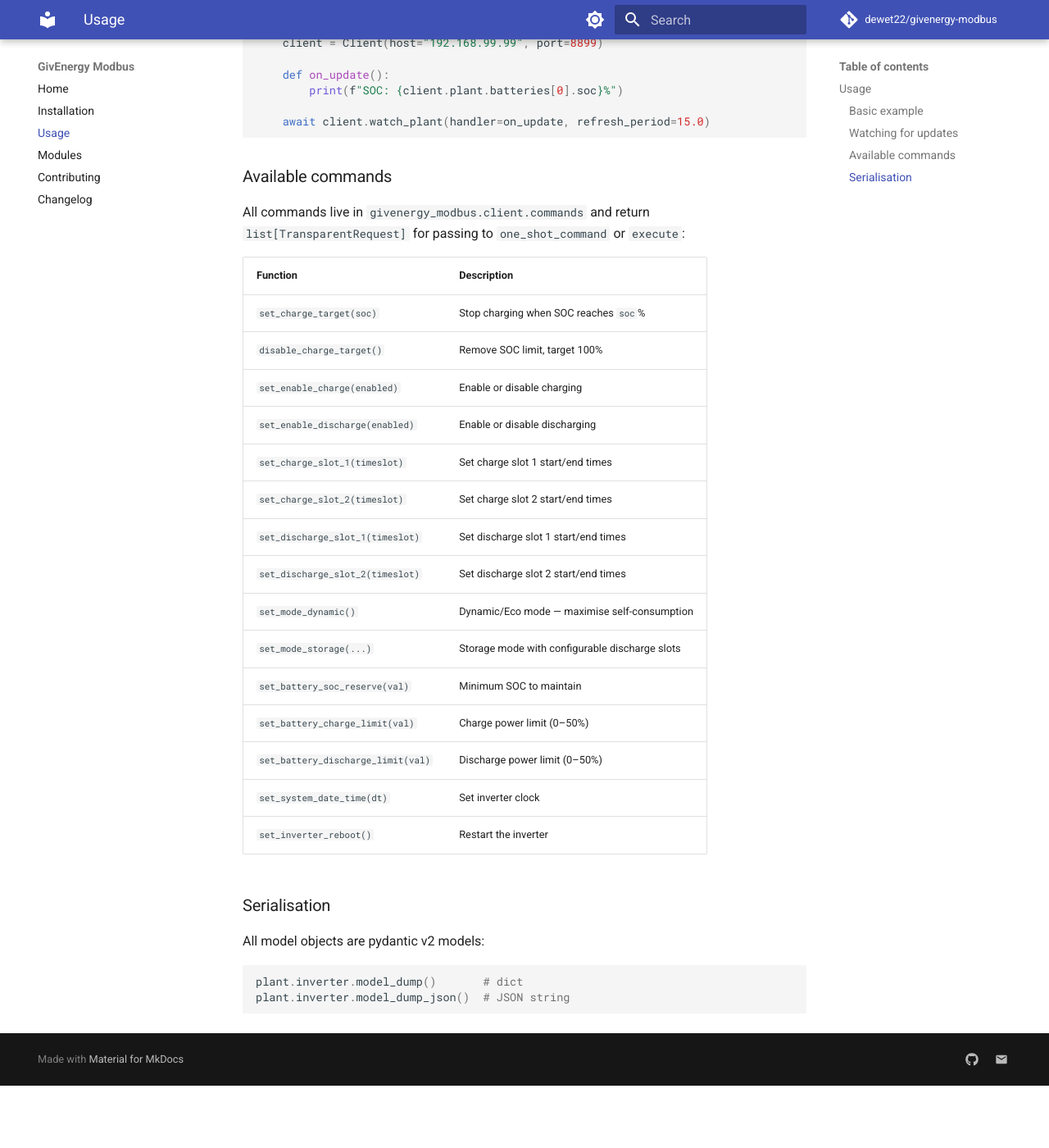
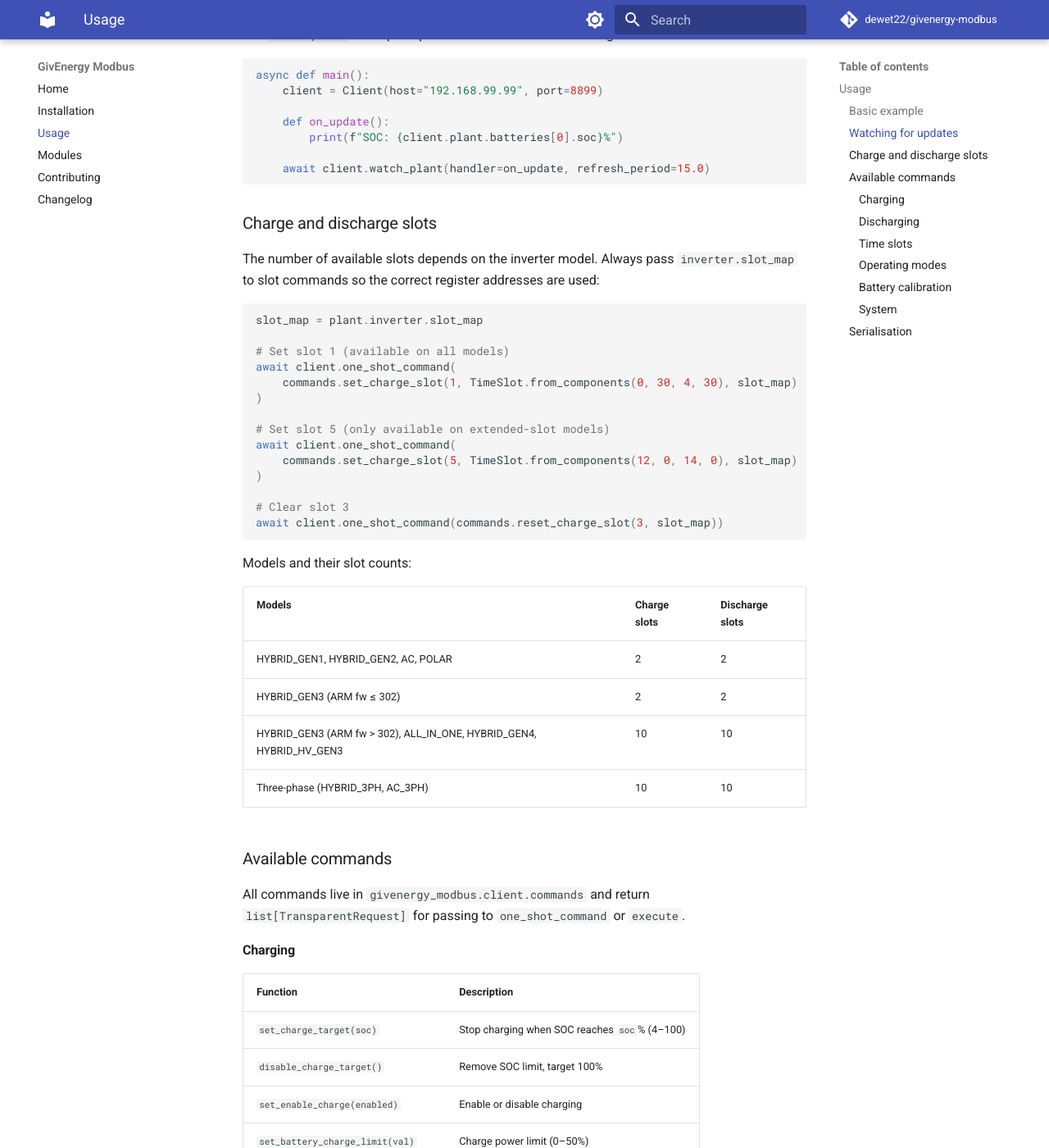
Before and after one commit to dewet22/givenergy-modbus, an MkDocs documentation site: the page built from docs/usage.md, in a window 1280 px wide and 1400 px high, scrolled down 1102 px. Shown: the whole window at 82% size. Built offline with MkDocs 1.6.1 and Material for MkDocs 9.7.7, drawn with Linux system fonts in a browser that asks for light colours; comment, search, counter and statistics services are not loaded; before the commit the page ends 2426 px from its top, so only the background shows below that; some of the changed text lies outside the part shown.

Commit message:
docs: update usage guide, README, CONTRIBUTING, and add CLAUDE.md
- docs/usage.md: rewrite commands table into sections, add slot map
  model/count reference, update examples to refresh before commanding
- README.md: update example to use set_charge_slot(idx, ...) and
  refresh before writing (slot_map requires a populated plant)
- CONTRIBUTING.md: replace Poetry instructions with uv equivalents;
  update Deploying section to reflect automated release workflow
- CLAUDE.md: new file — project conventions for Claude Code, including
  rule to keep docs/usage.md in sync with commands.py changes

Co-Authored-By: Claude Sonnet 4.6 <noreply@anthropic.com>

````diff
--- a/docs/usage.md
+++ b/docs/usage.md
@@ -17,19 +17,22 @@ async def main():
     client = Client(host="192.168.99.99", port=8899)
     await client.connect()
 
-    # Write configuration to the device
-    await client.one_shot_command(commands.set_charge_target(80))
-    await client.one_shot_command(commands.set_charge_slot_1(TimeSlot.from_components(0, 30, 4, 30)))
-    await client.one_shot_command(commands.set_mode_dynamic())
-
-    # Read current state
+    # Read current state first (needed for slot_map)
     await client.refresh_plant(full_refresh=True)
     plant = client.plant
 
+    # Write configuration to the device
+    await client.one_shot_command(commands.set_charge_target(80))
+    await client.one_shot_command(
+        commands.set_charge_slot(1, TimeSlot.from_components(0, 30, 4, 30), plant.inverter.slot_map)
+    )
+    await client.one_shot_command(commands.set_mode_dynamic())
+
     print(plant.inverter_serial_number)
-    print(plant.inverter.model)           # e.g. Model.HYBRID
+    print(plant.inverter.model)                 # e.g. Model.HYBRID
     print(plant.inverter.enable_charge_target)
-    print(plant.inverter.charge_slot_1)   # TimeSlot instance
+    print(plant.inverter.charge_slot_1)         # TimeSlot instance
+    print(plant.inverter.slot_map)              # SlotMap for this model
 
     if plant.batteries:
         print(plant.batteries[0].serial_number)
@@ -54,28 +57,102 @@ async def main():
     await client.watch_plant(handler=on_update, refresh_period=15.0)
 ```
 
+## Charge and discharge slots
+
+The number of available slots depends on the inverter model. Always pass
+`inverter.slot_map` to slot commands so the correct register addresses are used:
+
+```python
+slot_map = plant.inverter.slot_map
+
+# Set slot 1 (available on all models)
+await client.one_shot_command(
+    commands.set_charge_slot(1, TimeSlot.from_components(0, 30, 4, 30), slot_map)
+)
+
+# Set slot 5 (only available on extended-slot models)
+await client.one_shot_command(
+    commands.set_charge_slot(5, TimeSlot.from_components(12, 0, 14, 0), slot_map)
+)
+
+# Clear slot 3
+await client.one_shot_command(commands.reset_charge_slot(3, slot_map))
+```
+
+Models and their slot counts:
+
+| Models | Charge slots | Discharge slots |
+|---|---|---|
+| HYBRID_GEN1, HYBRID_GEN2, AC, POLAR | 2 | 2 |
+| HYBRID_GEN3 (ARM fw ≤ 302) | 2 | 2 |
+| HYBRID_GEN3 (ARM fw > 302), ALL_IN_ONE, HYBRID_GEN4, HYBRID_HV_GEN3 | 10 | 10 |
+| Three-phase (HYBRID_3PH, AC_3PH) | 10 | 10 |
+
 ## Available commands
 
 All commands live in `givenergy_modbus.client.commands` and return
-`list[TransparentRequest]` for passing to `one_shot_command` or `execute`:
+`list[TransparentRequest]` for passing to `one_shot_command` or `execute`.
+
+### Charging
 
 | Function | Description |
 |---|---|
-| `set_charge_target(soc)` | Stop charging when SOC reaches `soc`% |
+| `set_charge_target(soc)` | Stop charging when SOC reaches `soc`% (4–100) |
 | `disable_charge_target()` | Remove SOC limit, target 100% |
 | `set_enable_charge(enabled)` | Enable or disable charging |
+| `set_battery_charge_limit(val)` | Charge power limit (0–50%) |
+| `set_battery_charge_limit_ac(val)` | AC charge power limit (1–100%) |
+| `set_shallow_charge(val)` | Set shallow charge threshold |
+
+### Discharging
+
+| Function | Description |
+|---|---|
 | `set_enable_discharge(enabled)` | Enable or disable discharging |
-| `set_charge_slot_1(timeslot)` | Set charge slot 1 start/end times |
-| `set_charge_slot_2(timeslot)` | Set charge slot 2 start/end times |
-| `set_discharge_slot_1(timeslot)` | Set discharge slot 1 start/end times |
-| `set_discharge_slot_2(timeslot)` | Set discharge slot 2 start/end times |
+| `set_battery_discharge_limit(val)` | Discharge power limit (0–50%) |
+| `set_battery_discharge_limit_ac(val)` | AC discharge power limit (1–100%) |
+| `set_battery_soc_reserve(val)` | Minimum SOC to maintain (4–100%) |
+| `set_battery_power_reserve(val)` | Battery power reserve (4–100%) |
+
+### Time slots
+
+| Function | Description |
+|---|---|
+| `set_charge_slot(idx, timeslot, slot_map)` | Set charge slot `idx` (1-based) |
+| `reset_charge_slot(idx, slot_map)` | Clear charge slot `idx` |
+| `set_discharge_slot(idx, timeslot, slot_map)` | Set discharge slot `idx` (1-based) |
+| `reset_discharge_slot(idx, slot_map)` | Clear discharge slot `idx` |
+| `set_export_slot(idx, slot)` | Set export slot `idx` (1–3), or clear if `None` |
+| `set_pause_slot(slot)` | Set battery pause time slot (or `None` to clear) |
+
+### Operating modes
+
+| Function | Description |
+|---|---|
 | `set_mode_dynamic()` | Dynamic/Eco mode — maximise self-consumption |
-| `set_mode_storage(...)` | Storage mode with configurable discharge slots |
-| `set_battery_soc_reserve(val)` | Minimum SOC to maintain |
-| `set_battery_charge_limit(val)` | Charge power limit (0–50%) |
-| `set_battery_discharge_limit(val)` | Discharge power limit (0–50%) |
+| `set_mode_storage(discharge_slot_1, discharge_slot_2, discharge_for_export)` | Storage/timed discharge mode |
+| `set_discharge_mode_max_power()` | Set battery to discharge at max power |
+| `set_discharge_mode_to_match_demand()` | Set battery to match load demand |
+| `set_battery_pause_mode(val)` | Set battery pause mode (`BatteryPauseMode` enum) |
+| `set_ac_charge(enabled)` | Enable or disable AC charging (three-phase) |
+| `set_force_charge(enabled)` | Force battery charge (three-phase) |
+| `set_force_discharge(enabled)` | Force battery discharge (three-phase) |
+
+### Battery calibration
+
+| Function | Description |
+|---|---|
+| `set_calibrate_battery_soc(val)` | Recalibrate SOC estimation: `0` = Stop, `1` = Start (default), `3` = Charge Only |
+
+### System
+
+| Function | Description |
+|---|---|
+| `set_active_power_rate(target)` | Max inverter output as % of rated capacity |
 | `set_system_date_time(dt)` | Set inverter clock |
+| `set_enable_rtc(enabled)` | Enable Real Time Clock (persists settings to EEPROM) |
 | `set_inverter_reboot()` | Restart the inverter |
+| `set_ems_plant(enabled)` | Enable EMS plant control |
 
 ## Serialisation
 
````
Also changed, not shown: CLAUDE.md (added, +47 -0 lines), CONTRIBUTING.md (+12 -23 lines), README.md (+9 -6 lines).
